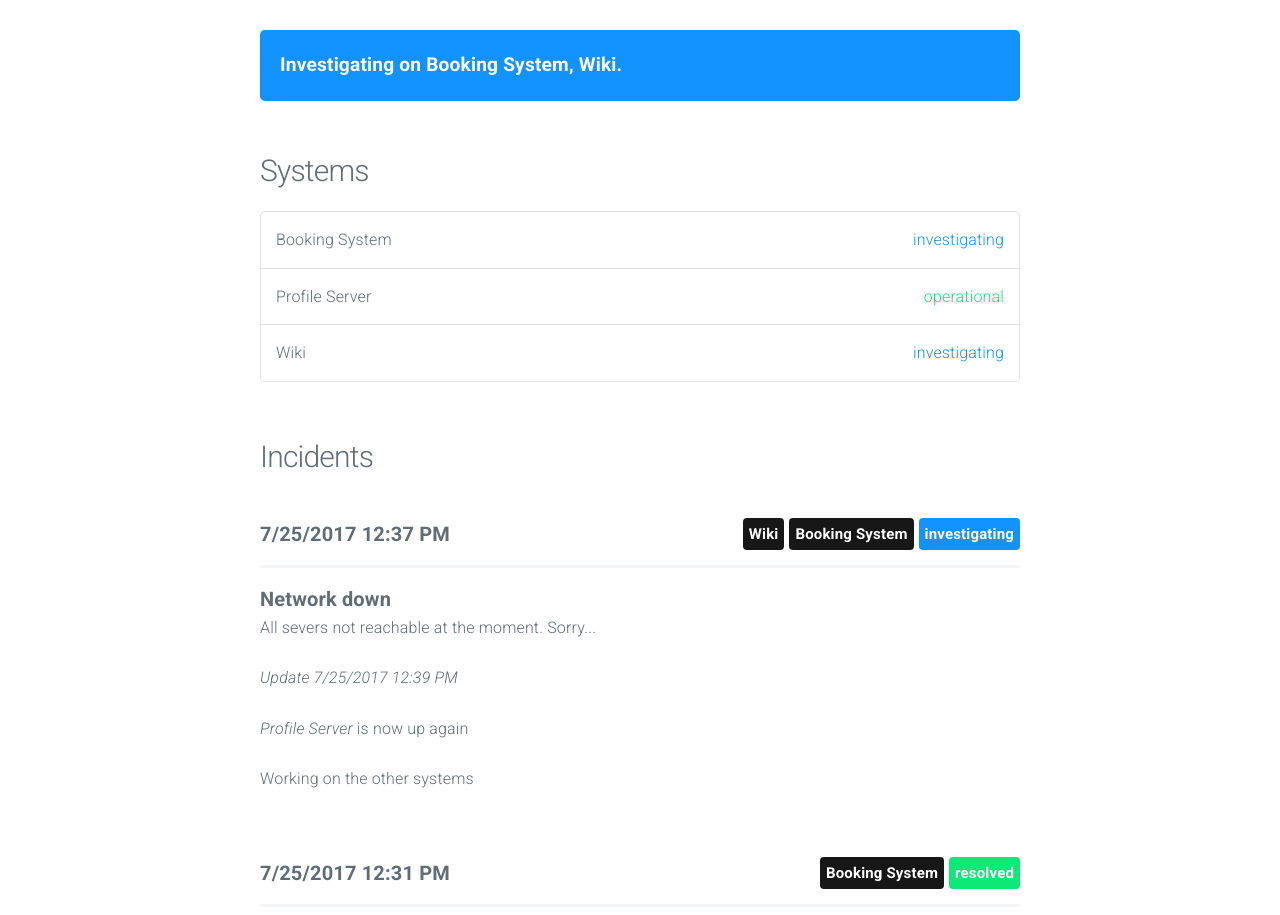
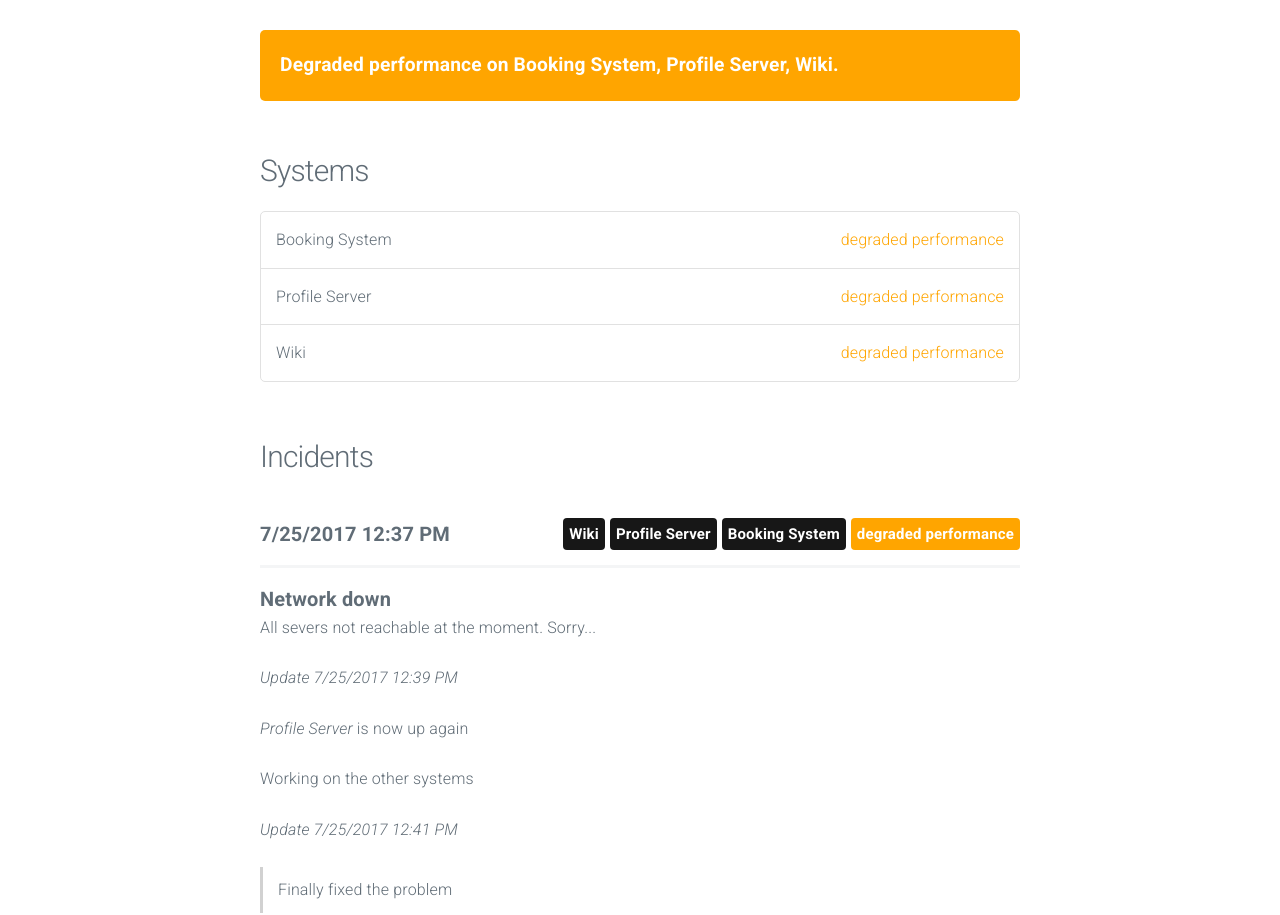
Before and after one commit to 4711/Statuspage, a plain HTML site: page index.html in a window 1280 px wide. Shown: the part 55-970 px from the top of the page. Drawn offline with nearby package versions, Linux system fonts and the light colour scheme; no server answers.

Commit message:
update index

```diff
--- a/index.html
+++ b/index.html
@@ -30,8 +30,8 @@
 			<section class="container" id="main">
 
 
-					<div class="panel investigating">
-						<span data-l10n-id="Investigating">Investigating</span> <span data-l10n-id="on">on</span> Booking System, Wiki.
+					<div class="panel degraded performance">
+						<span data-l10n-id="Degraded-performance">Degraded performance</span> <span data-l10n-id="on">on</span> Booking System, Profile Server, Wiki.
 					</div>
 
 
@@ -40,15 +40,15 @@
 				<ul class="systems">
 
 					<li>
-						Booking System <span class="status investigating" data-l10n-id="investigating">investigating</span>
+						Booking System <span class="status degraded performance" data-l10n-id="degraded-performance">degraded performance</span>
 					</li>
 
 					<li>
-						Profile Server <span class="status operational" data-l10n-id="operational">operational</span>
+						Profile Server <span class="status degraded performance" data-l10n-id="degraded-performance">degraded performance</span>
 					</li>
 
 					<li>
-						Wiki <span class="status investigating" data-l10n-id="investigating">investigating</span>
+						Wiki <span class="status degraded performance" data-l10n-id="degraded-performance">degraded performance</span>
 					</li>
 
 				</ul>
@@ -60,10 +60,12 @@
 						<span class="date moment">2017-07-25 12:37:08 UTC</span>
 
 
-							<span class="label investigating float-right" data-l10n-id="investigating">investigating</span>
+							<span class="label degraded performance float-right" data-l10n-id="degraded-performance">degraded performance</span>
 
 
 							<span class="label system float-right">Booking System</span>
+
+							<span class="label system float-right">Profile Server</span>
 
 							<span class="label system float-right">Wiki</span>
 
@@ -78,6 +80,14 @@ Sorry...</p>
 							<p><em>Profile Server</em> is now up again</p>
 
 <p>Working on the other systems</p>
+
+
+							<p><em>Update <span class="moment">2017-07-25 12:41:50 UTC</span></em></p>
+							<blockquote>
+  <p>Finally fixed the problem</p>
+</blockquote>
+
+<p>Observing the performance</p>
 
 
 					</div>
```
